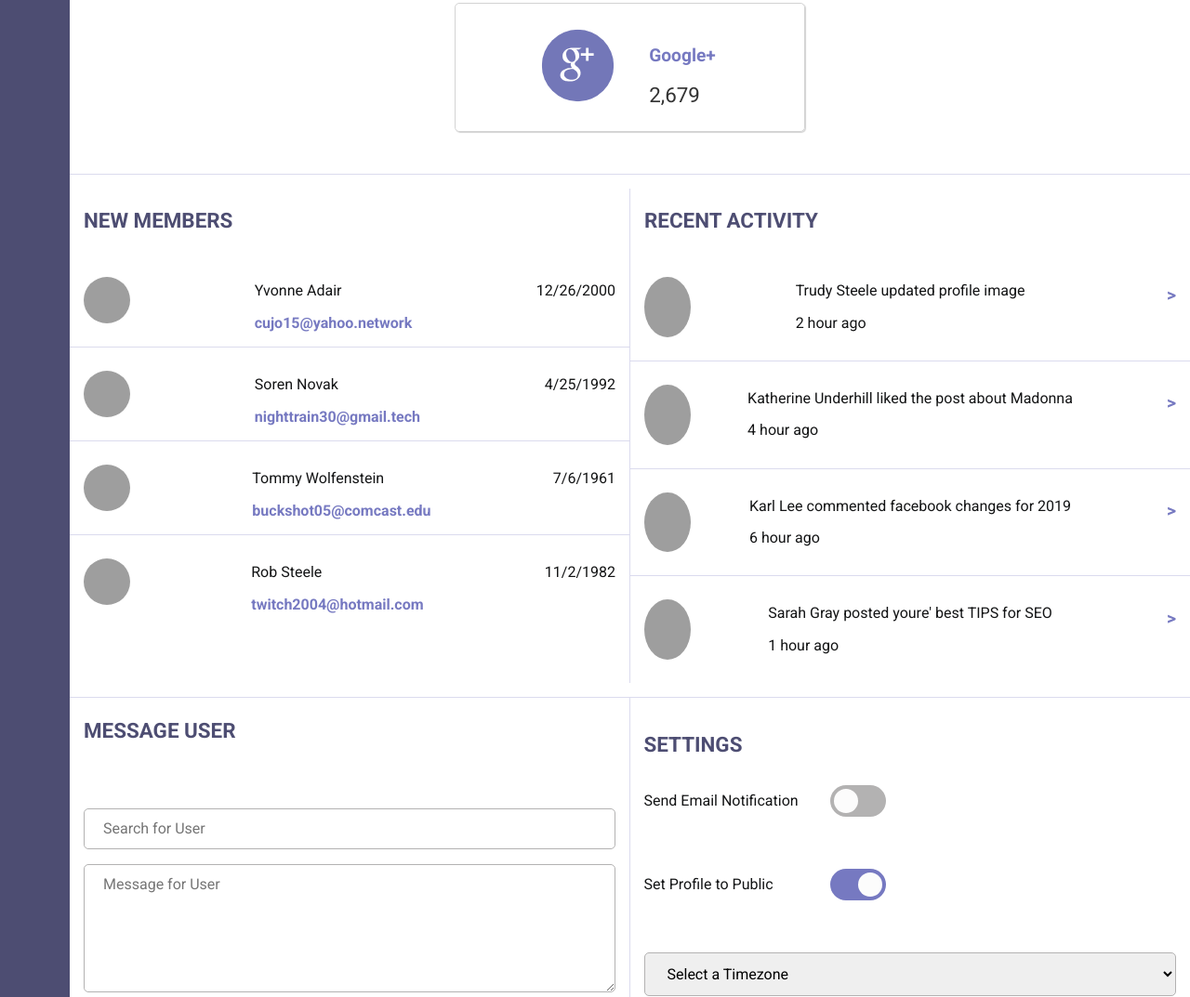
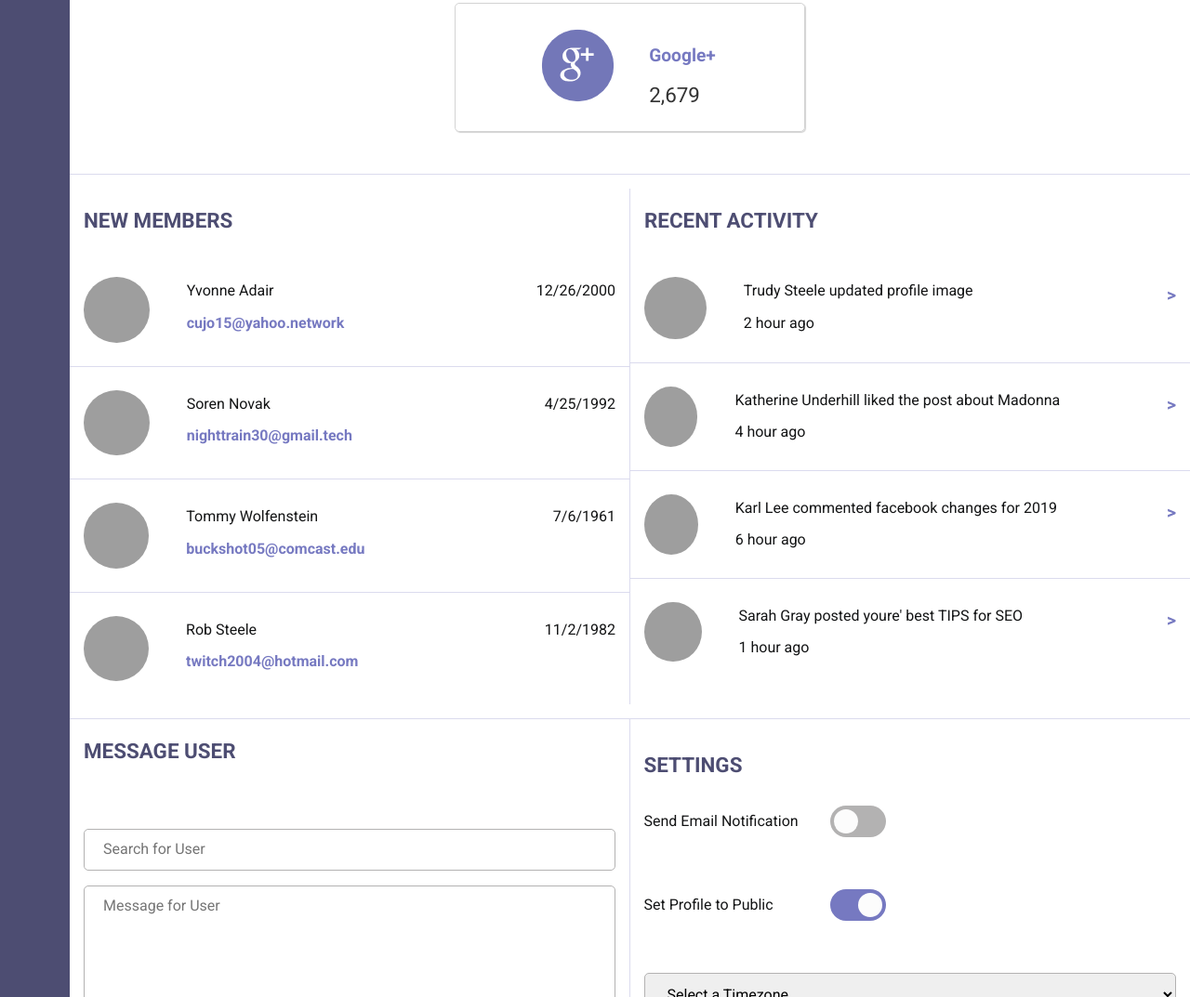
Before and after one commit to mayaliberman/web-app-dashboard, a website: page index.html in a window 1280 px wide. Shown: the part 1650-2723 px from the top of the page at 93% size. Drawn offline with nearby package versions, Linux system fonts and the light colour scheme; grey boxes are pictures that could not be loaded.

Commit message:
members still bug with height

```diff
--- a/app.js
+++ b/app.js
@@ -273,12 +273,15 @@ const generateMembers = profiles => {
       const membersContainer = document.createElement("div");
       membersContainer.className += "members-container";
       members.appendChild(membersContainer);
-      membersContainer.innerHTML = `<img src=${thumbnail} alt="" class="profile-image">
+      membersContainer.innerHTML = `
+      <img src=${thumbnail} alt="" class="profile-image">
+      <div class="member-info">
                     <div class="members-text">
                         <p>${first} ${last}</p>
                         <a href="#">${email}</a>
                     </div>
-                    <p>${date}</p>`;
+                    </div>
+                    <p class="date">${date}</p>`;
     }
   });
 };
@@ -299,9 +302,11 @@ const generateRecentMembers = profiles => {
     membersContainer.className += "members-container";
     recent.appendChild(membersContainer);
     membersContainer.innerHTML = `<img src="${thumbnail}" alt="" class="profile-image">
+                  <div class="member-info">
                     <div class="recent-text">
                         <p>${first} ${last} ${status[i]}</p>
                         <p>${time[i]} hour ago</p>
+                    </div>
                     </div>
                     <p class="read-more">></p>`;
   });
@@ -316,5 +321,26 @@ function formatDate(date) {
 //****************************
 // Settings
 //************************** */
+const checkbox = document.querySelector(" input[class=email-settings]");
 
-localStorage.setItem("public-settings", "checked");
+checkbox.addEventListener("change", function() {
+  console.log(checkbox.innerHTML);
+  // if (this.checked) {
+  //   localStorage.setItem('email', 'checked');
+  //   console.log(localStorage.getItem('email'));
+  // } else {
+  //   localStorage.email = '';
+  //   console.log(localStorage.getItem("email"));
+  // }
+});
+
+const buttonDisabled = document.querySelector(".button-disabled");
+buttonDisabled.addEventListener("click", () => {
+  localStorage.clear();
+});
+
+const buttonSave = document.querySelector("#save");
+buttonSave.addEventListener("click", () => {
+  const checkbox = document.querySelector(" input[class=email-settings]");
+  localStorage.setItem("email", checkbox.innerHtml);
+});
--- a/scss/components/_members.scss
+++ b/scss/components/_members.scss
@@ -9,10 +9,23 @@
 
 .members-container {
   display: flex;
-  justify-content: space-between;
+
   padding: $padding-m;
   border-bottom: 1px solid $search-color;
   font-size: $font-size-s;
+}
+
+.member-info {
+   display: flex;
+   flex-direction: column;
+   justify-content: flex-start;
+   flex-grow: 9;
+   padding-left: 40px;
+
+}
+
+.member-info a {
+  margin-top: 0px;
 }
 
 .members-container:last-child {
@@ -24,7 +37,12 @@
   width: 50px;
   padding-top: $padding-s;
   padding-bottom: $padding-s;
-  // flex-basis: 1;
+  flex-grow: 1;
+}
+
+.date {
+  flex-grow: 1;
+  text-align: right;
 }
 
 a {
@@ -39,16 +57,14 @@ a {
   font-size: $font-size-l;
   font-weight: bold;
   text-align: right;
+  flex-grow: 1;
 }
 
-.members-text,
 .recent-text {
-  // flex-basis: 2;
+  flex-grow: 9;
 }
 
-.members-container > p {
-  // flex-basis: 1;
-}
+
 
 @media (min-width: $media-m) {
   .users {
```
Also changed, not shown: css/style.css, 1 other file.
